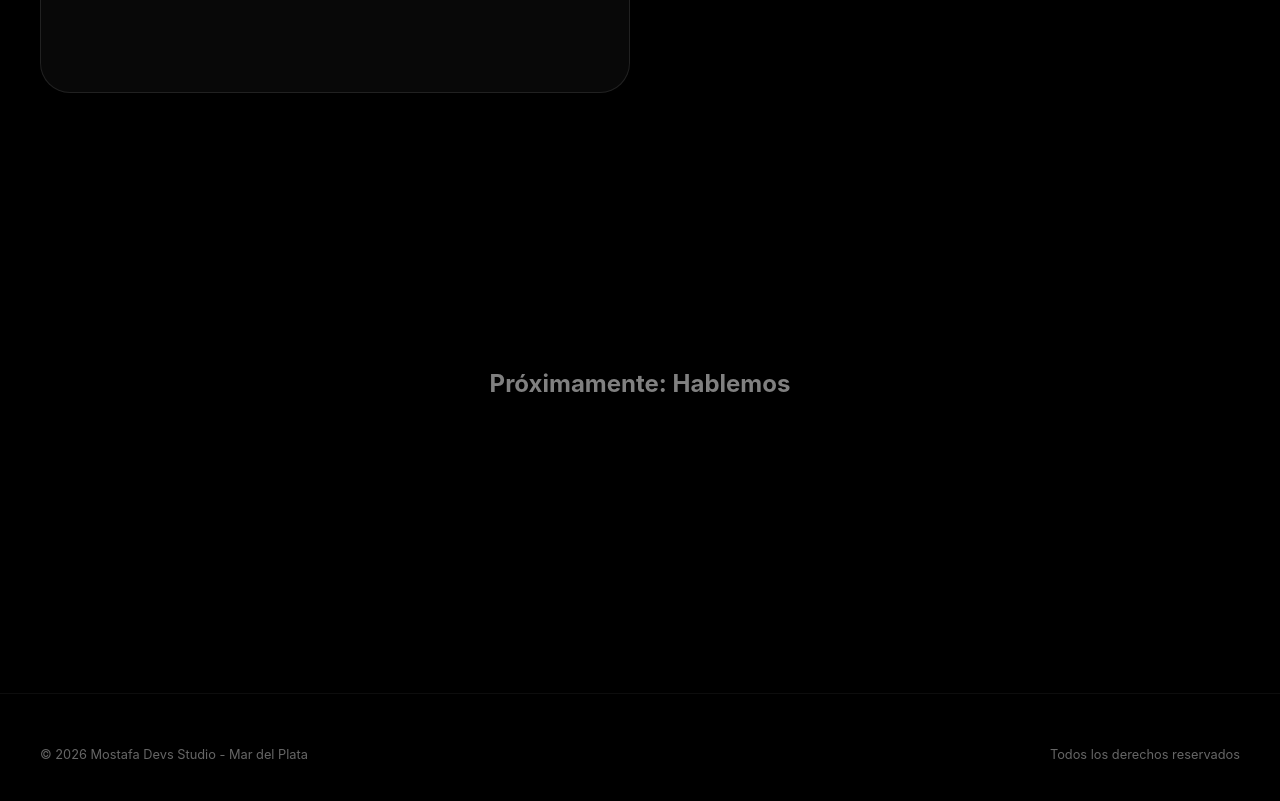
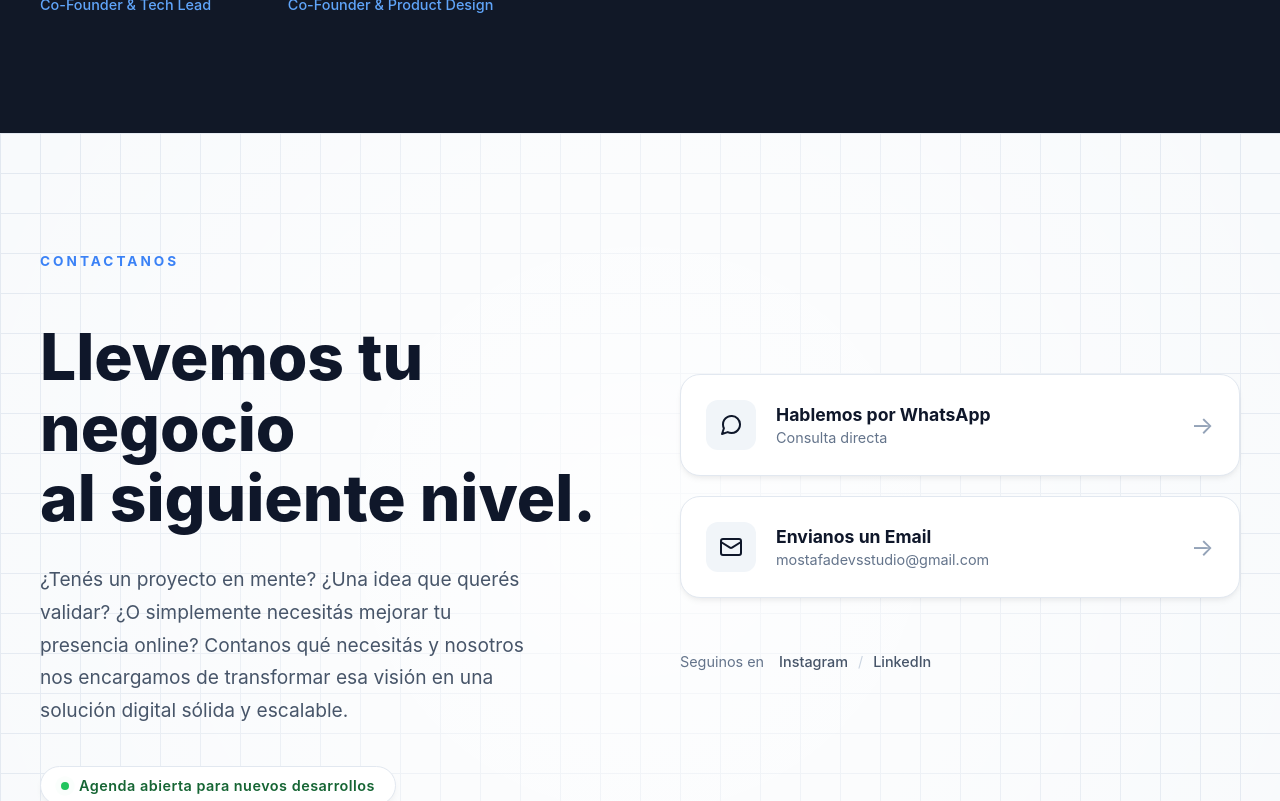
Before and after one commit to LucasMostafa/mds, an Angular app: page / in a window 1280 px wide. Shown: the part 3540-4341 px from the top of the page. Built offline with nearby package versions, Linux system fonts and the light colour scheme.

Commit message:
Componente contact

```diff
--- a/src/app/app.ts
+++ b/src/app/app.ts
@@ -1,12 +1,12 @@
 import { Component } from '@angular/core';
 import { RouterOutlet } from '@angular/router';
-import { Navbar } from './core/components/navbar/navbar';
+//import { Navbar } from './core/components/navbar/navbar';
 import { Footer } from './core/components/footer/footer';
 
 @Component({
   selector: 'app-root',
   standalone: true,
-  imports: [RouterOutlet, Navbar, Footer], // <--- AGREGALOS ACÁ
+  imports: [RouterOutlet, Footer], // <--- AGREGALOS ACÁ
   templateUrl: './app.html',
   styleUrl: './app.scss'
 })
--- /dev/null
+++ b/src/app/features/home/components/contact/contact.html
@@ -0,0 +1,58 @@
+<section class="contact-container" id="contacto">
+  <div class="background-glow"></div>
+
+  <div class="content-wrapper">
+
+    <div class="text-column">
+      <span class="badge">CONTACTANOS</span>
+
+      <h2>Llevemos tu negocio<br>al siguiente nivel.</h2>
+
+      <p>
+        ¿Tenés un proyecto en mente? ¿Una idea que querés validar? ¿O simplemente necesitás mejorar tu presencia online?
+        Contanos qué necesitás y nosotros nos encargamos de transformar esa visión en una solución digital sólida y escalable.
+      </p>
+
+      <div class="status-indicator">
+        <span class="dot"></span>
+        <span class="text">Agenda abierta para nuevos desarrollos</span>
+      </div>
+    </div>
+
+    <div class="actions-column">
+
+      <a href="https://wa.me/2235262921" target="_blank" class="contact-card whatsapp">
+        <div class="icon-wrapper">
+          <svg xmlns="http://www.w3.org/2000/svg" width="24" height="24" viewBox="0 0 24 24" fill="none" stroke="currentColor" stroke-width="2" stroke-linecap="round" stroke-linejoin="round"><path d="M21 11.5a8.38 8.38 0 0 1-.9 3.8 8.5 8.5 0 0 1-7.6 4.7 8.38 8.38 0 0 1-3.8-.9L3 21l1.9-5.7a8.38 8.38 0 0 1-.9-3.8 8.5 8.5 0 0 1 4.7-7.6 8.38 8.38 0 0 1 3.8-.9h.5a8.48 8.48 0 0 1 8 8v.5z"/></svg>
+        </div>
+        <div class="card-text">
+          <span class="label">Hablemos por WhatsApp</span>
+          <span class="value">Consulta directa</span>
+        </div>
+        <div class="arrow">→</div>
+      </a>
+
+      <a href="mailto:mostafadevsstudio@gmail.com" class="contact-card email">
+        <div class="icon-wrapper">
+          <svg xmlns="http://www.w3.org/2000/svg" width="24" height="24" viewBox="0 0 24 24" fill="none" stroke="currentColor" stroke-width="2" stroke-linecap="round" stroke-linejoin="round"><rect width="20" height="16" x="2" y="4" rx="2"/><path d="m22 7-8.97 5.7a1.94 1.94 0 0 1-2.06 0L2 7"/></svg>
+        </div>
+        <div class="card-text">
+          <span class="label">Envianos un Email</span>
+          <span class="value">mostafadevsstudio@gmail.com</span>
+        </div>
+        <div class="arrow">→</div>
+      </a>
+
+      <div class="social-footer">
+        <p>Seguinos en</p>
+        <div class="links">
+          <a href="https://www.instagram.com/lucasmostafa/">Instagram</a>
+          <span class="separator">/</span>
+          <a href="https://www.linkedin.com/in/lucasmostafa/">LinkedIn</a>
+        </div>
+      </div>
+
+    </div>
+
+  </div>
+</section>
--- /dev/null
+++ b/src/app/features/home/components/contact/contact.scss
@@ -0,0 +1,242 @@
+.contact-container {
+  box-sizing: border-box;
+  width: 100%;
+  padding: 120px 20px;
+
+  // --- NUEVO FONDO CLARO ---
+  // Base gris muy clara, casi blanca
+  background-color: #f8fafc;
+
+  // Patrón de cuadrícula (Grid) sutil para dar textura técnica
+  background-image:
+    linear-gradient(#e2e8f0 1px, transparent 1px),
+    linear-gradient(90deg, #e2e8f0 1px, transparent 1px);
+  background-size: 40px 40px; // Tamaño de los cuadraditos
+
+  // Un degradado radial blanco encima para que el grid se desvanezca en el centro
+  position: relative;
+  &::before {
+    content: '';
+    position: absolute;
+    top: 0; left: 0; width: 100%; height: 100%;
+    background: radial-gradient(circle at center, rgba(255,255,255,0.8) 0%, rgba(255,255,255,0) 100%);
+    z-index: 0;
+  }
+
+  // Color de texto base ahora es oscuro
+  color: #0f172a;
+  overflow: hidden;
+
+  // Eliminamos el .background-glow oscuro anterior porque no pega con el fondo claro
+  .background-glow { display: none; }
+
+  .content-wrapper {
+    position: relative;
+    z-index: 1;
+    max-width: 1200px;
+    margin: 0 auto;
+    display: grid;
+    grid-template-columns: 1fr 1fr;
+    gap: 80px;
+    align-items: center;
+
+    // --- COLUMNA IZQUIERDA ---
+    .text-column {
+      .badge {
+        color: #3b82f6; // Azul vibrante
+        font-size: 0.85rem;
+        letter-spacing: 3px;
+        font-weight: 700;
+        text-transform: uppercase;
+        display: block;
+        margin-bottom: 25px;
+      }
+
+      h2 {
+        font-size: clamp(3rem, 5vw, 4.5rem);
+        line-height: 1.1;
+        font-weight: 800;
+        margin-bottom: 30px;
+        // Color oscuro sólido para máxima legibilidad
+        color: #0f172a;
+        // Sin sombra de texto, limpieza total
+        text-shadow: none;
+      }
+
+      p {
+        font-size: 1.2rem;
+        // Gris medio oscuro para lectura cómoda
+        color: #475569;
+        line-height: 1.7;
+        max-width: 500px;
+        margin-bottom: 40px;
+
+        strong {
+          color: #0f172a; // Negro azulado para resaltar
+          font-weight: 600;
+        }
+      }
+
+      .status-indicator {
+        display: inline-flex;
+        align-items: center;
+        gap: 10px;
+        // Fondo blanco puro con sombra suave
+        background: #ffffff;
+        padding: 10px 20px;
+        border-radius: 30px;
+        border: 1px solid #e2e8f0;
+        box-shadow: 0 4px 6px -1px rgba(0, 0, 0, 0.05);
+
+        .dot {
+          width: 8px;
+          height: 8px;
+          background-color: #22c55e;
+          border-radius: 50%;
+          box-shadow: 0 0 0 2px rgba(34, 197, 94, 0.2); // Anillo verde suave
+          animation: pulse 2s infinite;
+        }
+
+        .text {
+          color: #166534; // Verde oscuro para texto
+          font-size: 0.9rem;
+          font-weight: 600;
+          letter-spacing: 0.5px;
+        }
+      }
+    }
+
+    // --- COLUMNA DERECHA (BOTONES) ---
+    .actions-column {
+      display: flex;
+      flex-direction: column;
+      gap: 20px;
+
+      .contact-card {
+        display: flex;
+        align-items: center;
+        gap: 20px;
+        padding: 25px;
+        border-radius: 20px;
+        text-decoration: none;
+        transition: all 0.3s ease;
+
+        // ESTILO TARJETA CLARA
+        background: #ffffff;
+        border: 1px solid #e2e8f0; // Borde gris muy suave
+        box-shadow: 0 4px 6px -1px rgba(0, 0, 0, 0.05), 0 2px 4px -1px rgba(0, 0, 0, 0.03); // Sombra sutil
+
+        .icon-wrapper {
+          width: 50px;
+          height: 50px;
+          border-radius: 12px;
+          display: flex;
+          align-items: center;
+          justify-content: center;
+          // Fondo gris muy claro para el ícono
+          background: #f1f5f9;
+          color: #0f172a;
+          transition: transform 0.3s ease, background 0.3s ease, color 0.3s ease;
+          flex-shrink: 0;
+        }
+
+        .card-text {
+          flex: 1;
+          display: flex;
+          flex-direction: column;
+
+          .label {
+            font-size: 1.1rem;
+            font-weight: 700;
+            color: #0f172a; // Título oscuro
+            margin-bottom: 4px;
+          }
+          .value {
+            font-size: 0.9rem;
+            color: #64748b; // Subtítulo gris medio
+          }
+        }
+
+        .arrow {
+          font-size: 1.5rem;
+          color: #94a3b8;
+          transition: transform 0.3s ease, color 0.3s ease;
+        }
+
+        // HOVER GENERAL
+        &:hover {
+          transform: translateY(-5px);
+          box-shadow: 0 20px 25px -5px rgba(0, 0, 0, 0.1), 0 10px 10px -5px rgba(0, 0, 0, 0.04); // Sombra más grande al levantar
+          border-color: #cbd5e1;
+
+          .arrow {
+            color: #3b82f6; // Flecha azul al hover
+            transform: translateX(5px);
+          }
+        }
+
+        // HOVER WHATSAPP
+        &.whatsapp:hover {
+          .icon-wrapper { background: #dcfce7; color: #166534; } // Fondo verde muy claro
+        }
+
+        // HOVER EMAIL
+        &.email:hover {
+          .icon-wrapper { background: #dbeafe; color: #1e40af; } // Fondo azul muy claro
+        }
+      }
+
+      .social-footer {
+        margin-top: 20px;
+        display: flex;
+        align-items: center;
+        gap: 15px;
+        color: #64748b;
+        font-size: 0.9rem;
+
+        .links {
+          display: flex;
+          gap: 10px;
+
+          a {
+            color: #475569;
+            text-decoration: none;
+            font-weight: 500;
+            transition: color 0.3s;
+            &:hover { color: #0f172a; } // Negro al hover
+          }
+          .separator { color: #cbd5e1; }
+        }
+      }
+    }
+  }
+}
+
+@keyframes pulse {
+  0% { box-shadow: 0 0 0 0 rgba(34, 197, 94, 0.4); }
+  70% { box-shadow: 0 0 0 6px rgba(34, 197, 94, 0); }
+  100% { box-shadow: 0 0 0 0 rgba(34, 197, 94, 0); }
+}
+
+// --- MOBILE ---
+@media (max-width: 900px) {
+  .contact-container {
+    padding: 60px 20px;
+
+    .content-wrapper {
+      grid-template-columns: 1fr;
+      gap: 50px;
+
+      .text-column {
+        h2 { font-size: 2.5rem; }
+      }
+
+      .actions-column {
+        .contact-card {
+           padding: 20px;
+           .label { font-size: 1rem; }
+        }
+      }
+    }
+  }
+}
--- a/src/app/features/home/pages/home-view/home-view.html
+++ b/src/app/features/home/pages/home-view/home-view.html
@@ -23,10 +23,8 @@
 
 <app-what-we-do id="servicios"></app-what-we-do>
 
+<app-bento-grid id="proyectos"></app-bento-grid>
+
 <app-studio id="estudio"></app-studio>
 
-<app-bento-grid id="proyectos"></app-bento-grid>
-
-<section id="contacto" style="min-height: 50vh; background: #000; display: flex; flex-direction: column; align-items: center; justify-content: center; padding: 50px;">
-   <h2 style="color: white; opacity: 0.5;">Próximamente: Hablemos</h2>
-</section>
+<app-contact id="contacto"></app-contact>
--- a/src/app/features/home/pages/home-view/home-view.ts
+++ b/src/app/features/home/pages/home-view/home-view.ts
@@ -3,10 +3,10 @@ import { BentoGrid } from '../../components/bento-grid/bento-grid';
 import { Navbar } from '../../../../core/components/navbar/navbar';
 import { WhatWeDo } from '../../components/what-we-do/what-we-do';
 import { Studio } from '../../components/studio/studio';
-
+import { Contact } from '../../components/contact/contact';
 @Component({
   selector: 'app-home-view',
-  imports: [BentoGrid, Navbar, WhatWeDo, Studio],
+  imports: [BentoGrid, Navbar, WhatWeDo, Studio, Contact],
   templateUrl: './home-view.html',
   styleUrl: './home-view.scss',
 })
```
Also changed, not shown: src/app/features/home/components/contact/contact.ts (added, +11 -0 lines).
